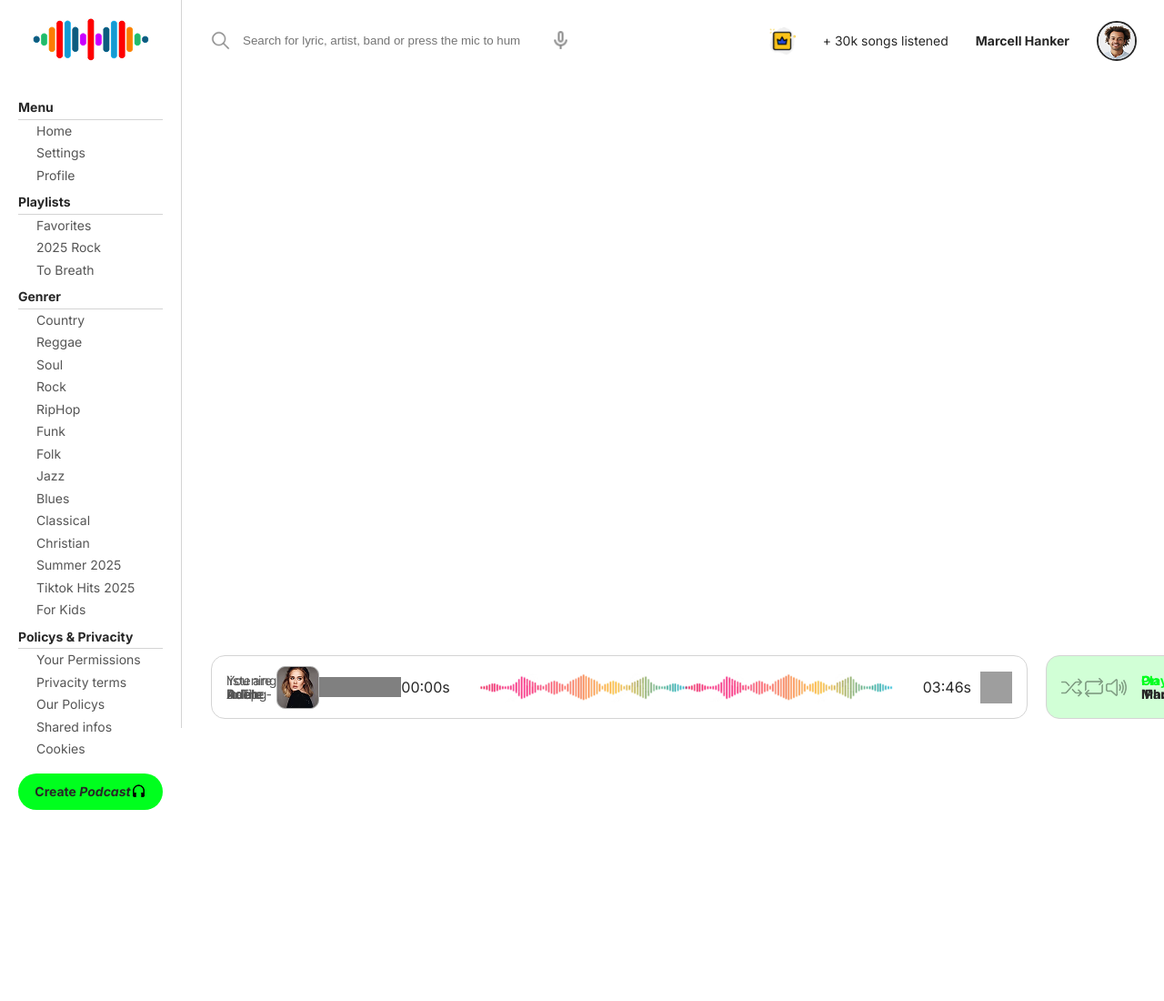
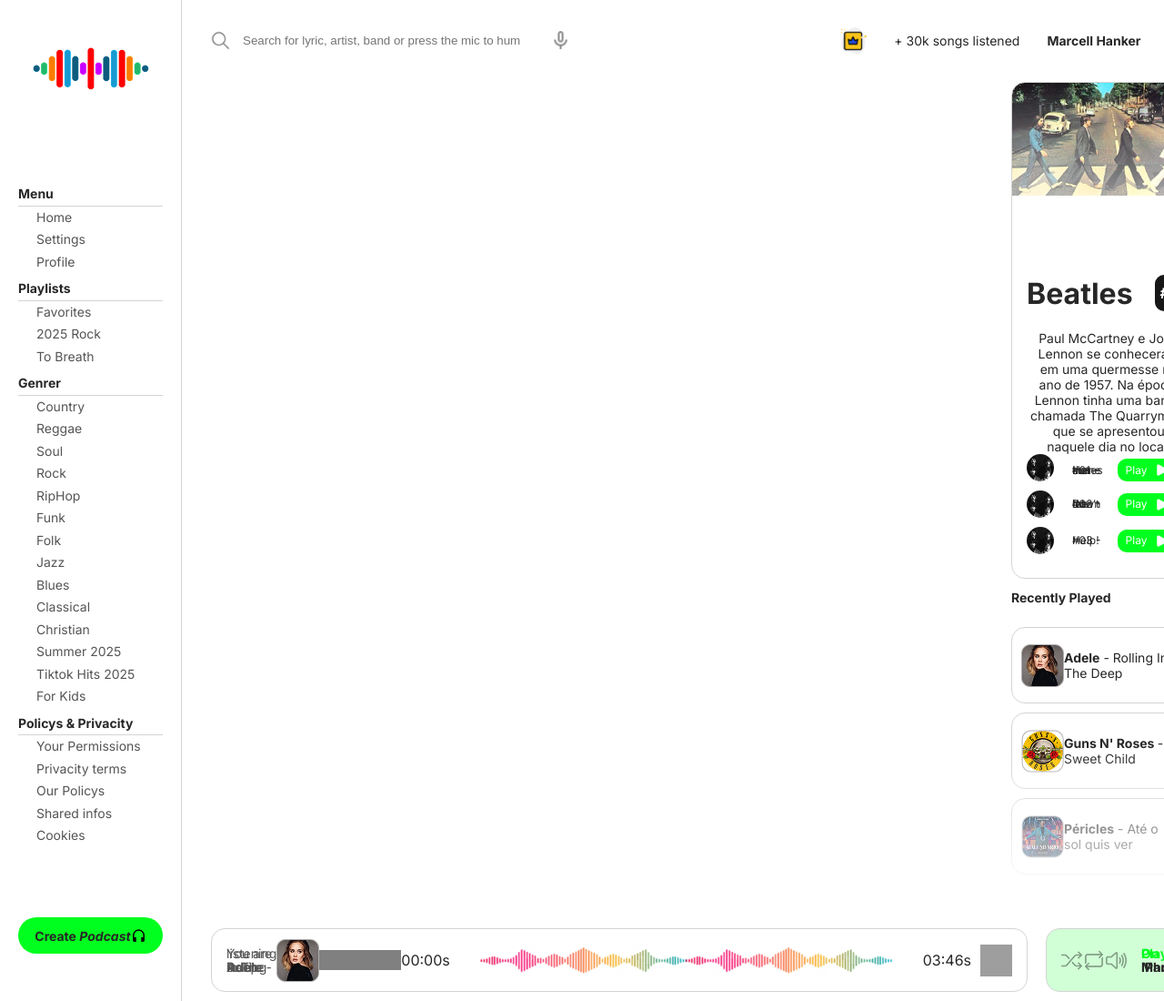
Before and after one commit to humanThalison/uichallenge, a plain HTML site: page day09/index.html in a window 1280 px wide. Shown: the top 1100 px of the page at 91% size. Before the commit the page ends 890 px from the top, so only its background shows below. Drawn offline with Linux system fonts and the light colour scheme; grey boxes are pictures that could not be loaded.

Commit message:
right menu completly finished

```diff
--- a/day09/index.html
+++ b/day09/index.html
@@ -78,11 +78,59 @@
     </div>
 
     <div class="right-menu">
-      <div class="right.top">
+      <div class="right-top">
+
+        <div class="main-text">
+          <h1>Beatles</h1>
+          <h4>#10</h4>
+        </div>
+
+        <p class="curiosity">Paul McCartney e John Lennon se conheceram em uma quermesse no ano de 1957. Na época, Lennon tinha uma banda chamada The Quarrymen, que se apresentou naquele dia no local.</p>
+
+        <div class="band-list">
+          <div>
+            <img src="assets/icons/beatles.png" alt="">
+            <p>#01 - Heres come the sun</p>
+            <div><span>Play <img class="icon-play" src="assets/icons/play-black.png" alt=""></span></div>
+          </div>
+          <div>
+            <img src="assets/icons/beatles.png" alt="">
+            <p>#02 - Don’t let me down</p>
+            <div><span>Play <img class="icon-play" src="assets/icons/play-black.png" alt=""></span></div>
+          </div>
+          <div>
+            <img src="assets/icons/beatles.png" alt="">
+            <p>#03 - Help!</p>
+            <div><span>Play <img class="icon-play" src="assets/icons/play-black.png" alt=""></span></div>
+          </div>
+        </div>
+
 
       </div>
 
       <div class="right-bottom">
+
+        <div class="overlay"></div>
+
+        <h1>Recently Played</h1>
+
+        <div class="recent-played">
+          <img src="assets/icons/player-adele.png" alt="">
+          <p><b>Adele</b> - Rolling In The Deep</p>
+          <img src="assets/icons/play.png" alt="">
+        </div>
+
+        <div class="recent-played">
+          <img src="assets/icons/gunsandroses.png" alt="">
+          <p><b>Guns N' Roses </b> - Sweet Child</p>
+          <img src="assets/icons/play.png" alt="">
+        </div>
+
+        <div class="recent-played">
+          <img src="assets/icons/pericles.png" alt="">
+          <p><b>Péricles</b> - Até o sol quis ver</p>
+          <img src="assets/icons/play.png" alt="">
+        </div>
 
       </div>
     </div>
--- a/day09/styles/global.css
+++ b/day09/styles/global.css
@@ -15,6 +15,7 @@
 
   --light-gray-border: #d4d4d4;
 
+  --red-test:rgb(181, 0, 0);
   --primary-color:#C5D86D;
   --second-color:#B9E3C6;
   --thirdy-color:#CC444B;
--- a/day09/styles/right-menu.css
+++ b/day09/styles/right-menu.css
@@ -0,0 +1,142 @@
+div.right-menu{
+  margin-block: 40px 20px;
+  display: grid;
+  grid-template-rows: 6fr 4fr;
+  grid-auto-flow: row;
+
+  div.right-top{
+    grid-column: 1 / 2;
+    grid-row: 1 / 2;
+    margin-inline: 16px 32px;
+    box-sizing: border-box;
+    border: 1px solid var(--light-gray-border);
+    border-radius: 15px;
+    background: url(../assets/images/beatles.png);
+    background-repeat: no-repeat;
+    background-size: contain;
+    display: grid;
+    grid-template-rows: 2fr 1fr 1fr;
+
+    .main-text{
+      display: flex;
+      width: 100%;
+      background: linear-gradient( 0, rgba(255,255,255, 1) 20%  , rgba(255, 255, 255, 0) 100%);
+      box-sizing: border-box;
+    }
+
+    p.curiosity{
+      text-align: center;
+      padding-inline: 20px;
+      font-size: 14px;
+      margin: 0;
+    }
+
+    div:nth-child(1){
+      display: flex;
+      justify-content: space-between;
+      align-items: flex-end;
+      padding-inline: 16px;
+
+      h4:nth-child(2){
+        display: flex;
+        justify-content: center;
+        align-items: center;
+        color: white;
+        border-radius: 10px;
+        width: 40px;
+        height: 40px;
+        text-align: center;
+        background-color: var(--primary-card-bg);
+      }
+    }
+  }
+
+  div.band-list{
+    display: flex;
+    flex-direction: column;
+    gap: 10px;
+  }
+
+  div.band-list div{
+    display: flex;
+    justify-content: space-between;
+    padding-inline: 16px;
+    align-items: center;
+    font-size: 12px;
+    line-height: 0;
+
+    p{
+      display: block;
+      margin-left: 20px;
+      margin-right: auto;
+    }
+
+    img{
+      width: 30px;
+      height: 30px;
+      border-radius: 50%;
+    }
+
+    span{
+      width: 65px;
+      border-radius: 10px;
+      background-color: var(--btn-color);
+      display: flex;
+      justify-content: center;
+      align-items: center;
+      height: 25px;
+      color: white;
+      gap: 8px;
+    .icon-play{
+      filter: invert(1);
+      width: 15px;
+      height: 15px;
+    }
+
+    }
+  }
+
+  div.right-bottom{
+    margin-inline: 16px 32px;
+    display: flex;
+    flex-direction: column;
+    gap: 10px;
+      position: relative;
+
+    .overlay{
+      position: absolute;
+      width: 100%;
+      height: 100%;
+      background:linear-gradient(0deg, rgb(255, 255, 255) 0%, rgba(255,255,255, 0) 50%);
+      z-index: 999;
+    }
+
+    div.recent-played{
+      display: flex;
+      width: 100%;
+      border: 1px solid var(--light-gray-border);
+      border-radius: 15px;
+      justify-content: space-between;
+      align-items: center;
+      box-sizing: border-box;
+      padding: 10px;
+
+     img:nth-child(3){
+        width: 20px;
+        height: 20px;
+        margin: 0;
+        padding: 0;
+      }
+    }
+
+    h1{
+      padding-inline: 0;
+      font: var(--sm-font);
+      font-weight: bolder;
+    }
+
+    p{
+      font-size: 14px;
+    }
+  }
+}
```
Also changed, not shown: day09/assets/icons/play-black.png (added).
